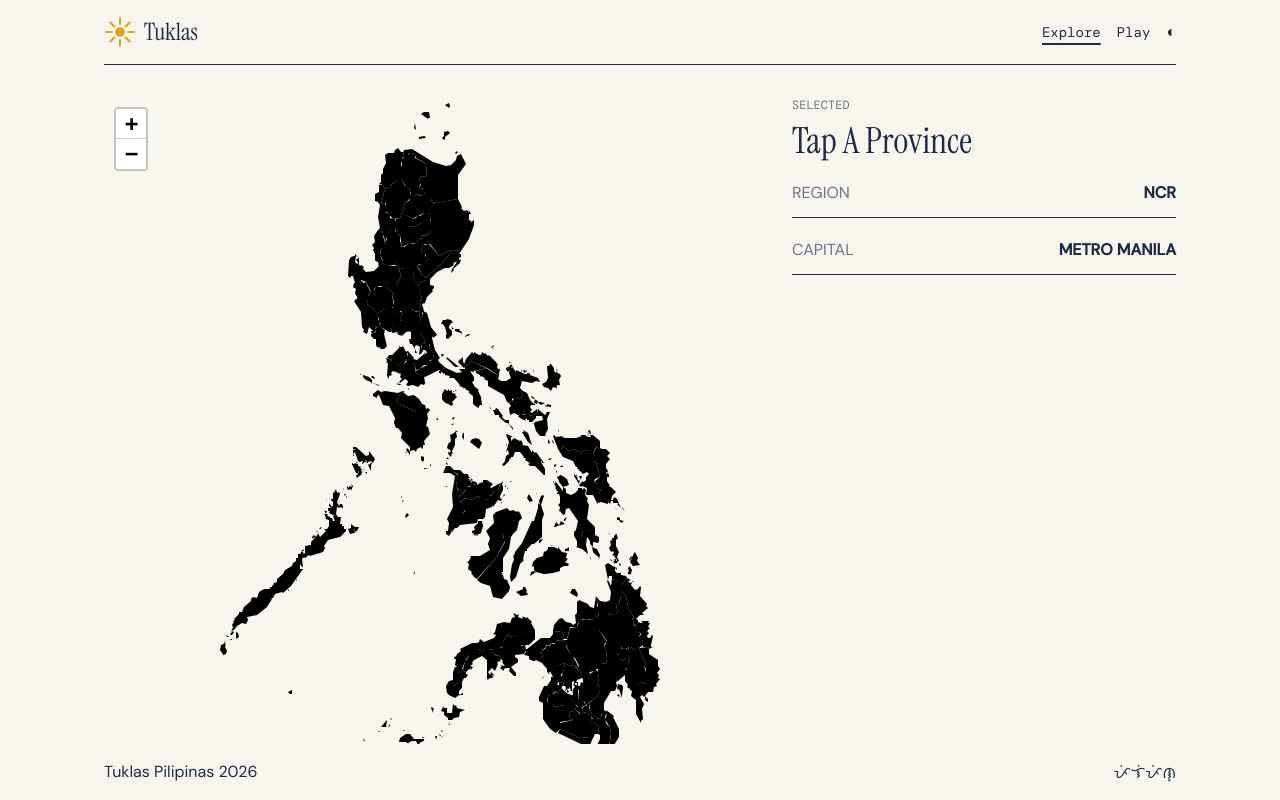
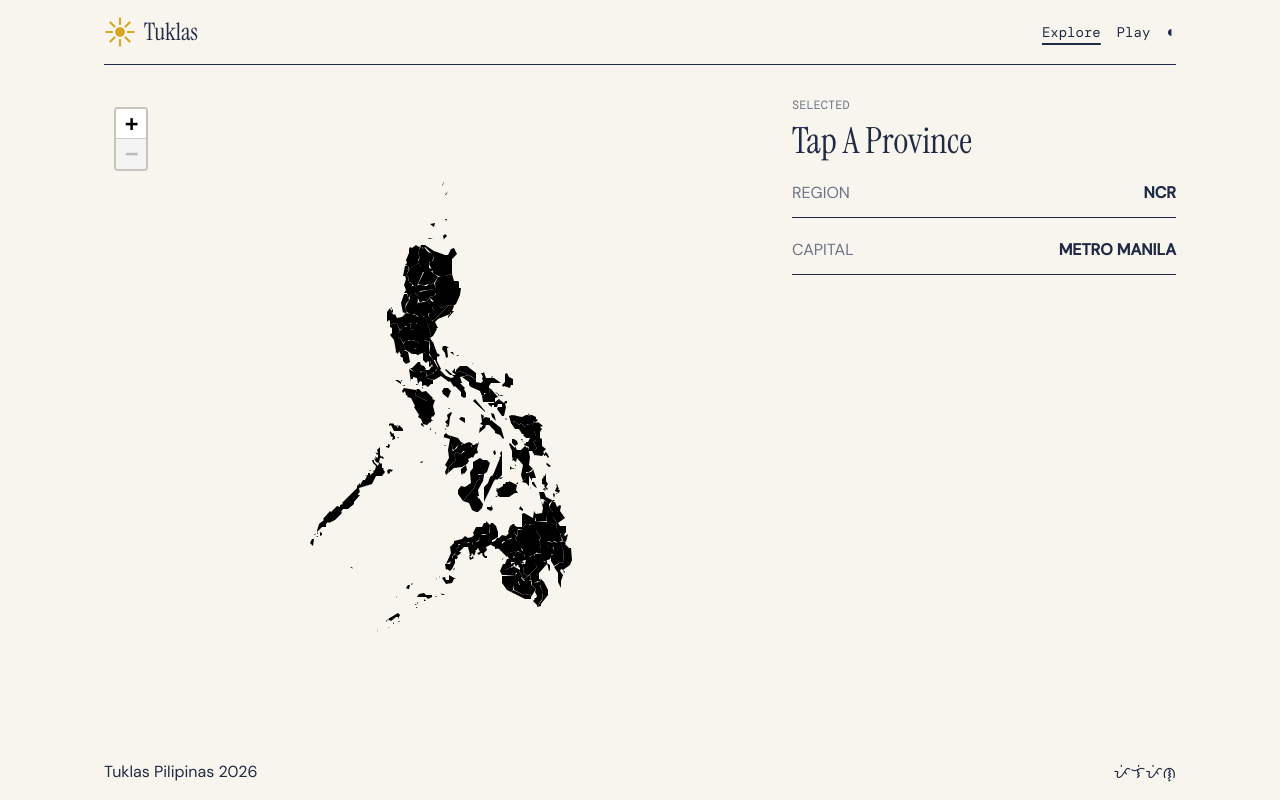
Before and after one commit to Sanjero20/tuklas-pilipinas, a React (Vite) app: page /explore in a window 1280 px wide. Built offline with nearby package versions, Linux system fonts and the light colour scheme.

Commit message:
feat: add map boundaries

```diff
--- a/src/components/ui/MapContainer.tsx
+++ b/src/components/ui/MapContainer.tsx
@@ -3,6 +3,7 @@ import type { FeatureCollection } from "geojson";
 
 // import regionsData from "@/data/geojson/regions.json";
 import provincesData from "@/data/geojson/provinces.json";
+import type { LatLngBoundsExpression, LatLngExpression } from "leaflet";
 
 // const regions = regionsData as FeatureCollection;
 const provinces = provincesData as FeatureCollection;
@@ -14,14 +15,27 @@ const landStyles = {
   fillOpacity: 1,
 };
 
+// Philippines
+const center = [12.8797, 121.774] as LatLngExpression;
+const boundary = [
+  [4.277256, 122.416079],
+  [21.33895, 121.721292],
+  [3.086835, 116.133513],
+  [13.5145, 127.301521],
+] as LatLngBoundsExpression;
+
 function Map() {
   return (
     <MapContainer
-      center={[12.8797, 121.774]}
+      center={center}
+      className="h-full w-full"
       style={{ backgroundColor: "var(--color-sea)" }}
-      className="h-full w-full"
-      zoom={6}
+      zoom={5}
+      minZoom={5.25}
+      maxZoom={8}
+      maxBounds={boundary}
       attributionControl={false}
+      doubleClickZoom={false}
     >
       {/* <GeoJSON data={regions} style={landStyles} /> */}
       <GeoJSON data={provinces} style={landStyles} />
```
